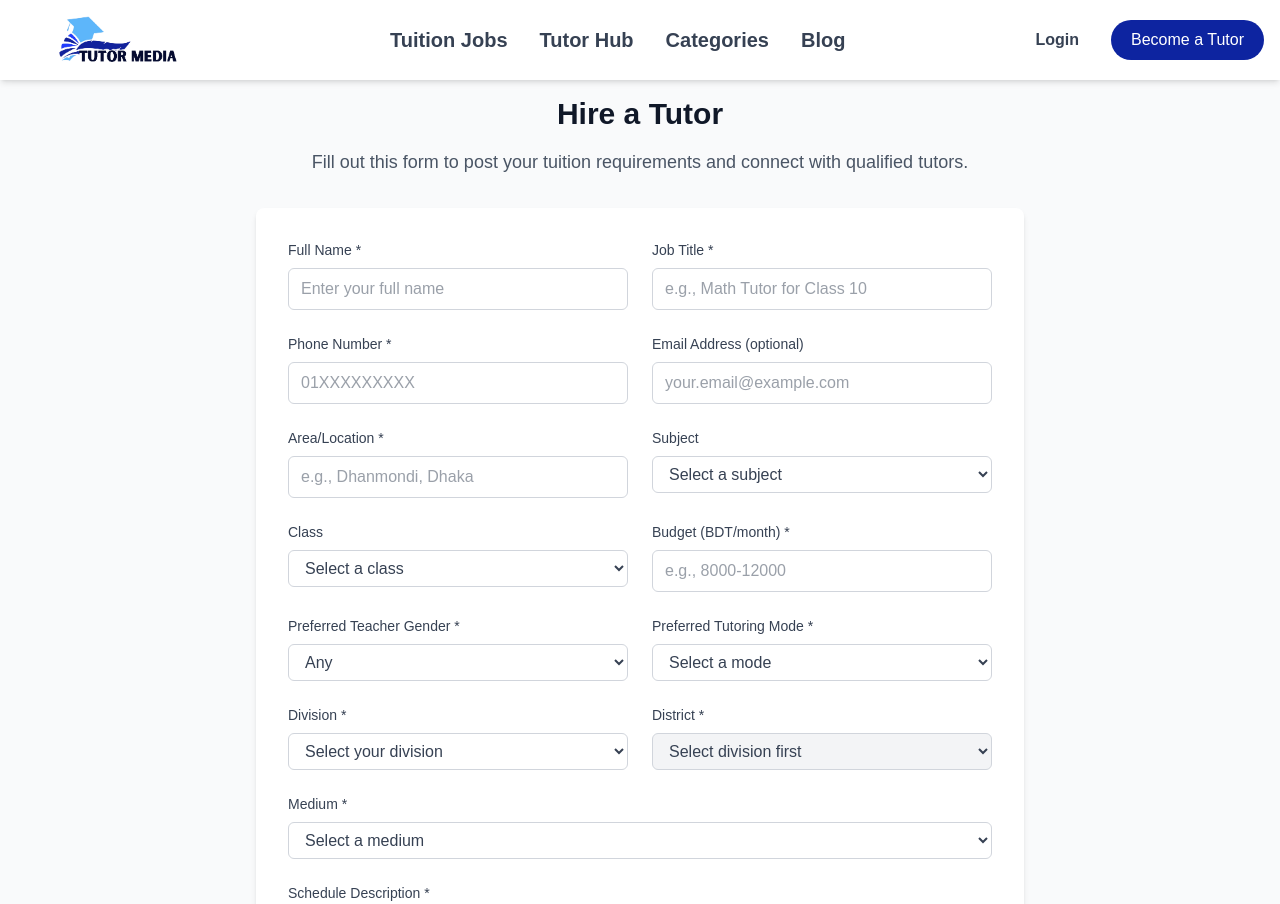
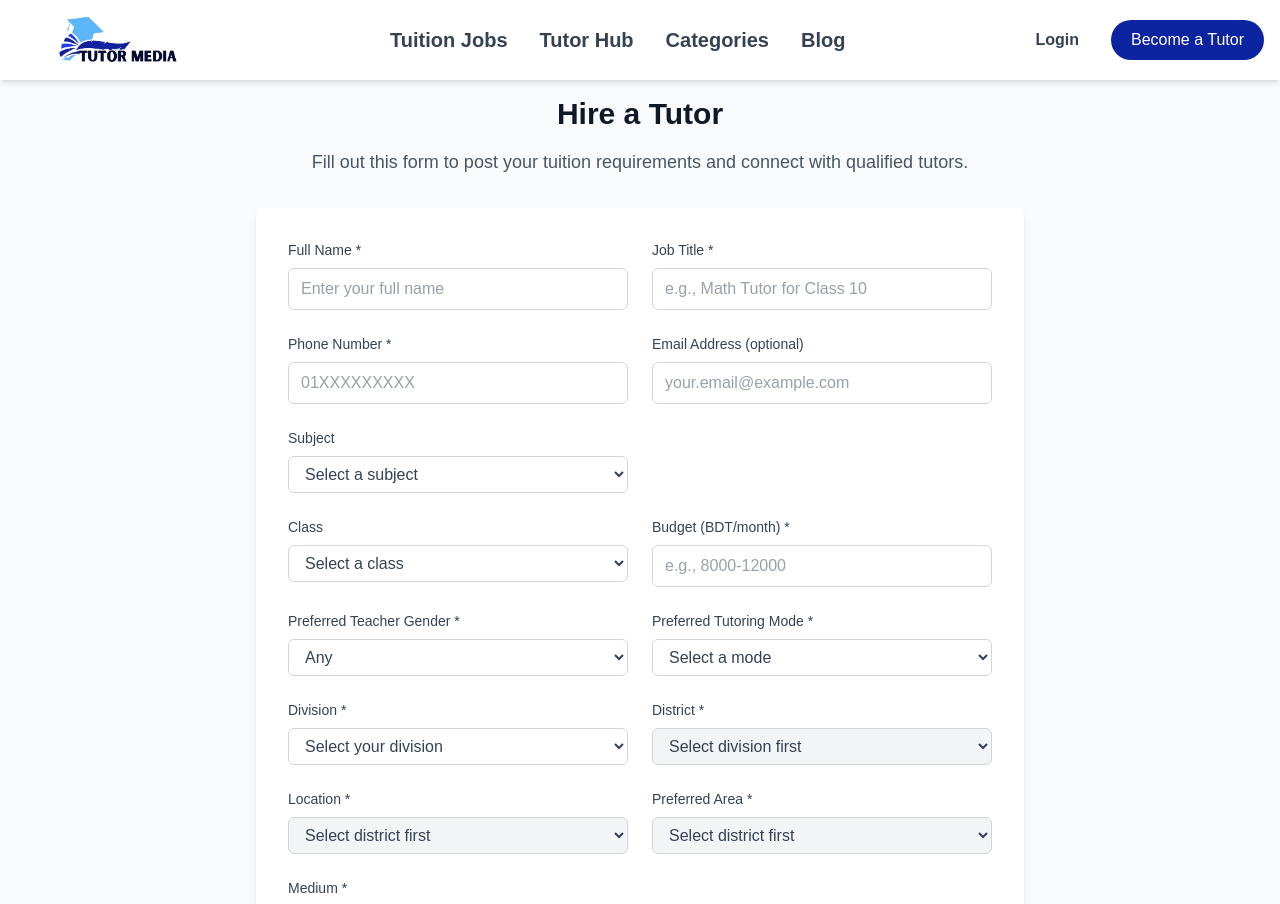
Before and after one commit to bapibiswas100808/tutor-media, a Next.js app: page /hire-tutor in a window 1280 px wide. Shown: the top 904 px of the page. Built offline with nearby package versions, Linux system fonts and the light colour scheme.

Commit message:
Update HireTutorForm.tsx

```diff
--- a/src/components/forms/HireTutorForm.tsx
+++ b/src/components/forms/HireTutorForm.tsx
@@ -5,6 +5,7 @@ import { useForm } from "react-hook-form";
 import { zodResolver } from "@hookform/resolvers/zod";
 import { z } from "zod";
 import { motion } from "framer-motion";
+import { divisionsAndDistricts } from "./location";
 // import { createPublic } from "@/lib/strapi";
 
 const hireTutorSchema = z.object({
@@ -19,9 +20,10 @@ const hireTutorSchema = z.object({
   gender: z.enum(["male", "female", "any"], {
     message: "Please select a gender",
   }),
-  area: z.string().min(2, "Please enter your area"),
   division: z.string().min(1, "Please select a division"),
-  location: z.string().min(1, "Please select a district"),
+  district: z.string().min(1, "Please select a district"),
+  location: z.string().min(1, "Please select a location"),
+  preferredArea: z.string().min(1, "Please select your preferred area"),
   budget: z.string().min(1, "Please enter your budget"),
   mode: z.string().min(1, "Please select a tutoring mode"),
   subject: z.string().optional(),
@@ -38,92 +40,6 @@ const media = [
   "English Version",
   "Madrasah Background",
 ];
-
-const divisionsAndDistricts = {
-  dhaka: {
-    name: "Dhaka",
-    districts: [
-      "Dhaka",
-      "Narayanganj",
-      "Gazipur",
-      "Tangail",
-      "Kishoreganj",
-      "Manikganj",
-      "Munshiganj",
-      "Shariatpur",
-      "Rajbari",
-      "Madaripur",
-    ],
-  },
-  rajshahi: {
-    name: "Rajshahi",
-    districts: [
-      "Rajshahi",
-      "Natore",
-      "Naogaon",
-      "Chapainawabganj",
-      "Bogura",
-      "Sirajganj",
-      "Pabna",
-    ],
-  },
-  khulna: {
-    name: "Khulna",
-    districts: [
-      "Khulna",
-      "Bagerhat",
-      "Satkhira",
-      "Jessore",
-      "Magura",
-      "Narail",
-    ],
-  },
-  rangpur: {
-    name: "Rangpur",
-    districts: [
-      "Rangpur",
-      "Gaibandha",
-      "Kurigram",
-      "Dinajpur",
-      "Thakurgaon",
-      "Panchagarh",
-      "Lalmonirhat",
-    ],
-  },
-  mymensingh: {
-    name: "Mymensingh",
-    districts: ["Mymensingh", "Jamalpur", "Sherpur", "Netrokona"],
-  },
-  chattogram: {
-    name: "Chattogram",
-    districts: [
-      "Chattogram",
-      "Cox's Bazar",
-      "Feni",
-      "Noakhali",
-      "Lakshmipur",
-      "Cumilla",
-      "Khagrachari",
-      "Rangamati",
-      "Bandarban",
-    ],
-  },
-  sylhet: {
-    name: "Sylhet",
-    districts: ["Sylhet", "Moulvibazar", "Sunamganj", "Habiganj"],
-  },
-  barishal: {
-    name: "Barishal",
-    districts: [
-      "Barishal",
-      "Pirojpur",
-      "Jhalokati",
-      "Patuakhali",
-      "Bhola",
-      "Borguna",
-    ],
-  },
-};
 
 const subjects = [
   "All",
@@ -187,6 +103,7 @@ export default function HireTutorForm() {
   });
 
   const divisionValue = watch("division");
+  const districtValue = watch("district");
 
   const getDistricts = () => {
     if (!divisionValue) return [];
@@ -194,13 +111,46 @@ export default function HireTutorForm() {
       divisionsAndDistricts[
         divisionValue as keyof typeof divisionsAndDistricts
       ];
-    return division?.districts || [];
+    return Object.entries(division?.districts || {}).map(([key, value]) => ({
+      key,
+      name: value.name,
+    }));
+  };
+
+  const getLocalities = (): string[] => {
+    if (!divisionValue || !districtValue) return [];
+    const division =
+      divisionsAndDistricts[
+        divisionValue as keyof typeof divisionsAndDistricts
+      ];
+    const districtObj =
+      division?.districts[districtValue as keyof typeof division.districts];
+    if (!districtObj || typeof districtObj !== "object") return [];
+    const thanas = (districtObj as Record<string, unknown>).thanas || {};
+    // Get all locations from all thanas in this district
+    const allLocations: string[] = [];
+    Object.values(thanas).forEach((thana) => {
+      const locations = (thana as Record<string, unknown>)?.locations as string[];
+      if (Array.isArray(locations)) {
+        allLocations.push(...locations);
+      }
+    });
+    // Remove duplicates and sort
+    return Array.from(new Set(allLocations)).sort();
   };
 
   useEffect(() => {
-    // Clear district when division changes
+    // Clear district and location when division changes
+    setValue("district", "");
     setValue("location", "");
+    setValue("preferredArea", "");
   }, [divisionValue, setValue]);
+
+  useEffect(() => {
+    // Clear location when district changes
+    setValue("location", "");
+    setValue("preferredArea", "");
+  }, [districtValue, setValue]);
 
   const onSubmit = async (data: HireTutorFormData) => {
     setIsSubmitting(true);
@@ -352,24 +302,6 @@ export default function HireTutorForm() {
       <div className="grid grid-cols-1 md:grid-cols-2 gap-6">
         <div>
           <label
-            htmlFor="area"
-            className="block text-sm font-medium text-gray-700 mb-2"
-          >
-            Area/Location *
-          </label>
-          <input
-            {...register("area")}
-            type="text"
-            className="w-full px-3 py-2 border border-gray-300 rounded-md focus:outline-none focus:ring-2 focus:ring-blue-500 focus:border-transparent text-gray-700"
-            placeholder="e.g., Dhanmondi, Dhaka"
-          />
-          {errors.area && (
-            <p className="mt-1 text-sm text-red-600">{errors.area.message}</p>
-          )}
-        </div>
-
-        <div>
-          <label
             htmlFor="subject"
             className="block text-sm font-medium text-gray-700 mb-2"
           >
@@ -482,7 +414,7 @@ export default function HireTutorForm() {
         </div>
       </div>
 
-      {/* Division / Location */}
+      {/* Division / District / Location */}
       <div className="grid grid-cols-1 md:grid-cols-2 gap-6 mt-6">
         <div>
           <label
@@ -511,13 +443,13 @@ export default function HireTutorForm() {
 
         <div>
           <label
-            htmlFor="location"
+            htmlFor="district"
             className="block text-sm font-medium text-gray-700 mb-2"
           >
             District *
           </label>
           <select
-            {...register("location")}
+            {...register("district")}
             disabled={!divisionValue}
             className="w-full px-3 py-2 border border-gray-300 rounded-md focus:outline-none focus:ring-2 focus:ring-green-500 focus:border-transparent text-gray-700 disabled:bg-gray-100 disabled:cursor-not-allowed"
           >
@@ -525,14 +457,73 @@ export default function HireTutorForm() {
               {divisionValue ? "Select your district" : "Select division first"}
             </option>
             {getDistricts().map((district) => (
-              <option key={district} value={district}>
-                {district}
+              <option key={district.key} value={district.key}>
+                {district.name}
+              </option>
+            ))}
+          </select>
+          {errors.district && (
+            <p className="mt-1 text-sm text-red-600">
+              {errors.district.message}
+            </p>
+          )}
+        </div>
+      </div>
+
+      {/* Location / Preferred Area */}
+      <div className="grid grid-cols-1 md:grid-cols-2 gap-6 mt-6">
+        <div>
+          <label
+            htmlFor="location"
+            className="block text-sm font-medium text-gray-700 mb-2"
+          >
+            Location *
+          </label>
+          <select
+            {...register("location")}
+            disabled={!districtValue}
+            className="w-full px-3 py-2 border border-gray-300 rounded-md focus:outline-none focus:ring-2 focus:ring-green-500 focus:border-transparent text-gray-700 disabled:bg-gray-100 disabled:cursor-not-allowed"
+          >
+            <option value="">
+              {districtValue ? "Select your location" : "Select district first"}
+            </option>
+            {getLocalities().map((location: string) => (
+              <option key={location} value={location}>
+                {location}
               </option>
             ))}
           </select>
           {errors.location && (
             <p className="mt-1 text-sm text-red-600">
               {errors.location.message}
+            </p>
+          )}
+        </div>
+
+        <div>
+          <label
+            htmlFor="preferredArea"
+            className="block text-sm font-medium text-gray-700 mb-2"
+          >
+            Preferred Area *
+          </label>
+          <select
+            {...register("preferredArea")}
+            disabled={!districtValue}
+            className="w-full px-3 py-2 border border-gray-300 rounded-md focus:outline-none focus:ring-2 focus:ring-green-500 focus:border-transparent text-gray-700 disabled:bg-gray-100 disabled:cursor-not-allowed"
+          >
+            <option value="">
+              {districtValue ? "Select your preferred area" : "Select district first"}
+            </option>
+            {getLocalities().map((location: string) => (
+              <option key={location} value={location}>
+                {location}
+              </option>
+            ))}
+          </select>
+          {errors.preferredArea && (
+            <p className="mt-1 text-sm text-red-600">
+              {errors.preferredArea.message}
             </p>
           )}
         </div>
```
